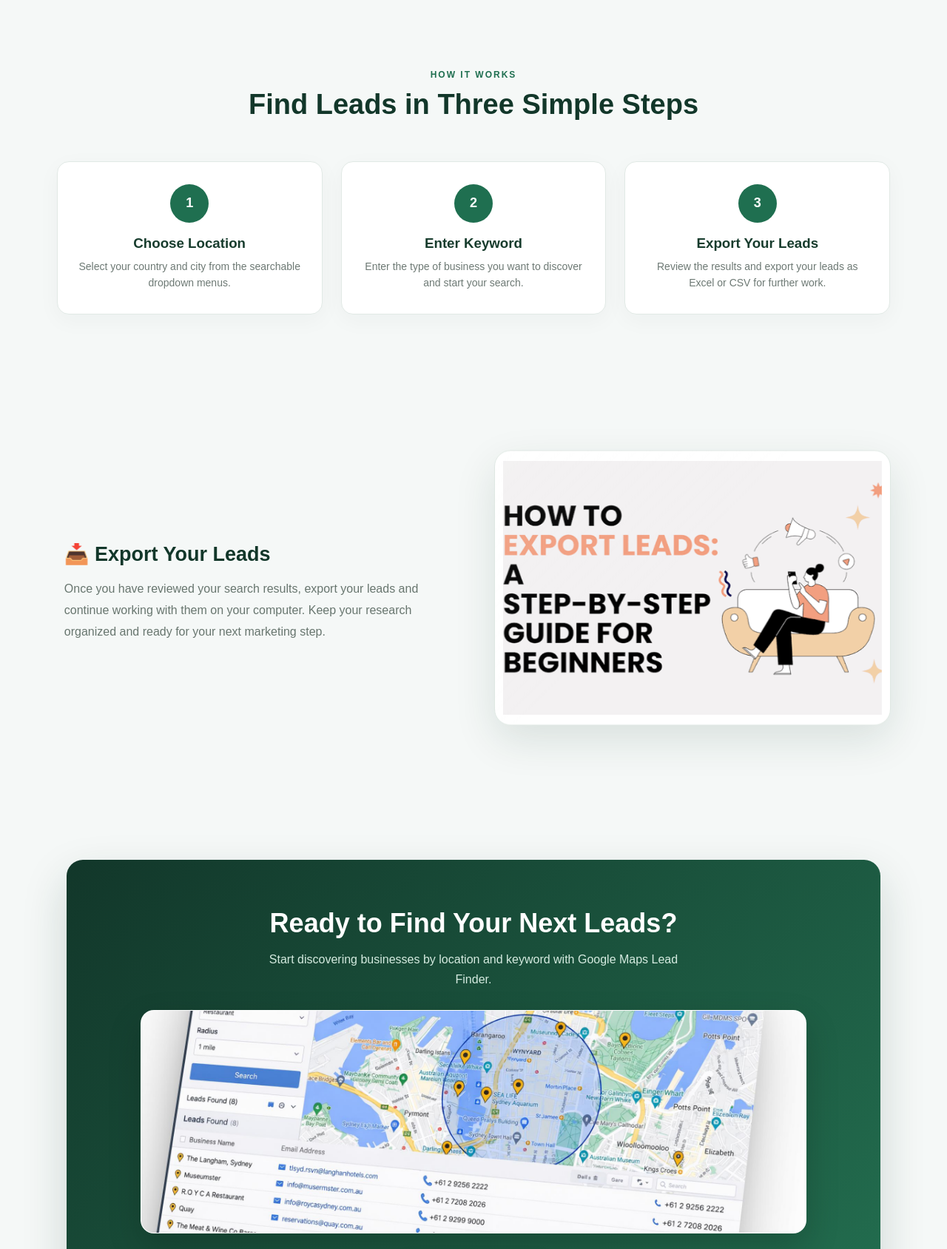
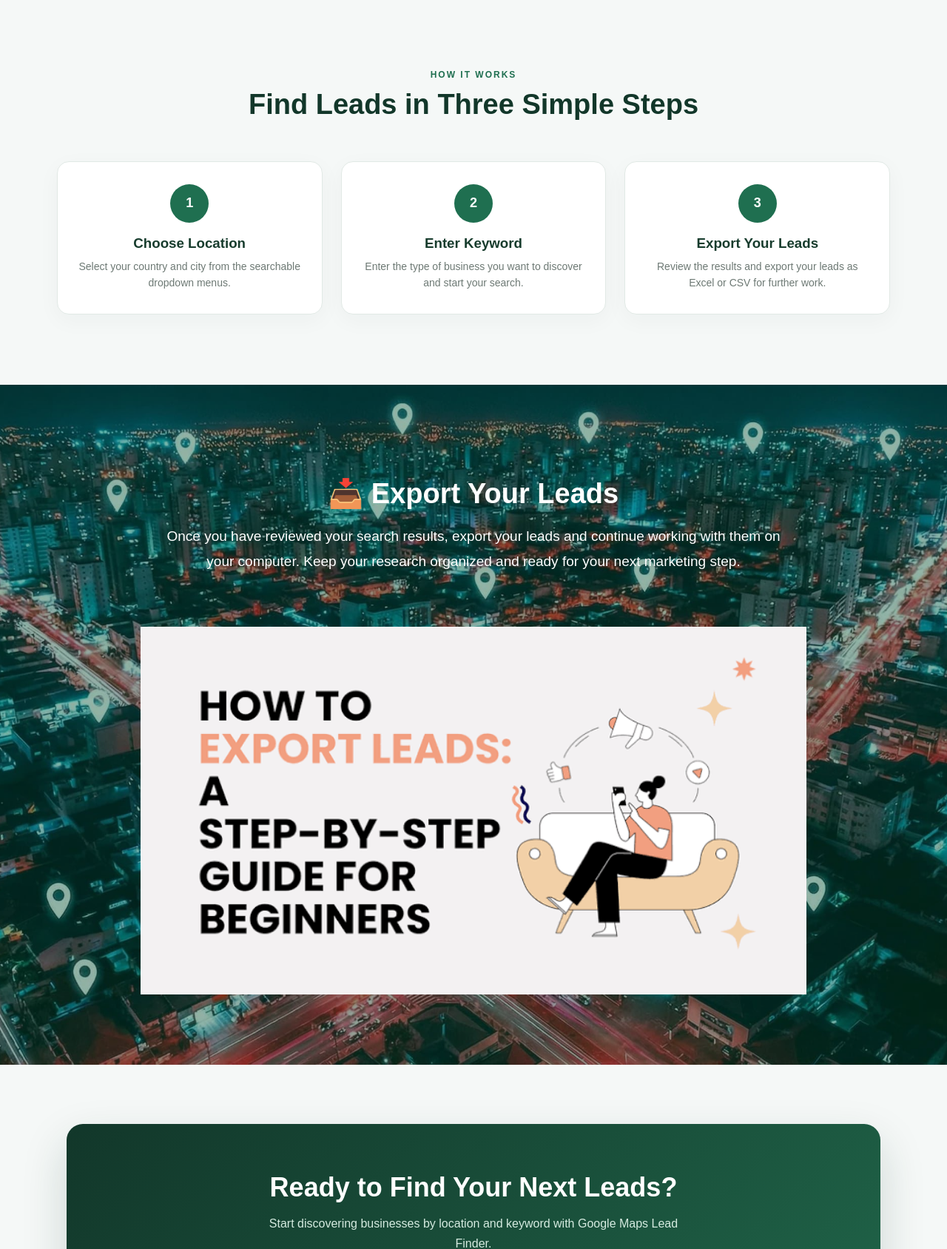
Before and after one commit to mw1438038-prog/google_maps_scraper, a Flask app: page / in a window 1280 px wide. Shown: the part 3684-5372 px from the top of the page at 74% size. Run offline with Flask 3, Linux system fonts and the light colour scheme.

Commit message:
Update export section background

```diff
--- a/templates/home.html
+++ b/templates/home.html
@@ -812,31 +812,163 @@
         font-size: 14px;
       }
       /* =====================================================
+   EXPORT YOUR LEADS
+===================================================== */
+
+      .export-section {
+        position: relative;
+        width: 100%;
+
+        background-image: url("/static/images/home-bg.jpg");
+        background-position: center center;
+        background-size: cover;
+        background-repeat: no-repeat;
+
+        overflow: hidden;
+      }
+
+      /* =====================================================
+   GREEN OVERLAY - SAME STYLE AS HOME
+===================================================== */
+
+      .export-section::before {
+        content: "";
+
+        position: absolute;
+        inset: 0;
+
+        background: rgba(0, 80, 50, 0.42);
+
+        z-index: 0;
+        pointer-events: none;
+      }
+
+      /* =====================================================
+   EXPORT CONTENT
+===================================================== */
+
+      .export-content {
+        position: relative;
+        z-index: 1;
+
+        width: 100%;
+
+        display: flex;
+        flex-direction: column;
+        align-items: center;
+      }
+
+      /* =====================================================
+   EXPORT TEXT
+===================================================== */
+
+      .export-text {
+        width: 100%;
+        max-width: 950px;
+
+        text-align: center;
+
+        margin: 0 auto 40px;
+
+        padding: 30px 35px;
+
+        background: transparent;
+      }
+
+      .export-text h3 {
+        color: #ffffff;
+
+        font-size: 38px;
+        font-weight: 800;
+
+        margin: 0 0 18px;
+
+        line-height: 1.2;
+      }
+
+      .export-text p {
+        color: #ffffff;
+
+        font-size: 19px;
+        font-weight: 400;
+
+        line-height: 1.8;
+
+        margin: 0 auto;
+
+        max-width: 850px;
+      }
+
+      /* =====================================================
    EXPORT IMAGE
 ===================================================== */
 
-      .export-image {
-        min-height: 300px;
+      .export-image-only {
+        position: relative;
+        z-index: 1;
+
+        width: 100%;
+
         display: flex;
+
+        justify-content: center;
         align-items: center;
-        justify-content: center;
-        overflow: hidden;
-        background: #ffffff;
-        padding: 20px;
-      }
-
-      .export-section-image {
-        width: 85%;
+      }
+
+      .export-image-only img {
+        width: 100%;
+        max-width: 900px;
+
         height: auto;
-        max-height: 280px;
+
+        display: block;
+
         object-fit: contain;
-        object-position: center;
-        display: block;
-
-        transform: none !important;
-        animation: none !important;
-      }
-
+
+        border: none;
+
+        box-shadow: none;
+
+        background: transparent;
+
+        padding: 0;
+
+        margin: 0 auto;
+      }
+
+      /* =====================================================
+   MOBILE
+===================================================== */
+
+      @media (max-width: 650px) {
+        .export-text {
+          margin-bottom: 28px;
+
+          padding: 22px 18px;
+        }
+
+        .export-text h3 {
+          font-size: 28px;
+          line-height: 1.25;
+
+          margin-bottom: 14px;
+        }
+
+        .export-text p {
+          font-size: 16px;
+          line-height: 1.7;
+        }
+
+        .export-image-only {
+          width: 100%;
+        }
+
+        .export-image-only img {
+          width: 100%;
+          max-width: 100%;
+          height: auto;
+        }
+      }
       /* =====================================================
          CTA
       ===================================================== */
@@ -1427,7 +1559,6 @@
         </div>
       </div>
     </section>
-
     <!-- =====================================================
      HOW IT WORKS
 ====================================================== -->
@@ -1482,8 +1613,8 @@
 
     <section class="section export-section">
       <div class="section-inner">
-        <div class="image-content-grid reverse">
-          <div class="content-text">
+        <div class="export-content">
+          <div class="export-text">
             <h3>📥 Export Your Leads</h3>
 
             <p>
@@ -1493,17 +1624,15 @@
             </p>
           </div>
 
-          <div class="section-image-wrap export-image">
+          <div class="export-image-only">
             <img
               src="{{ url_for('static', filename='images/lead-finder.jpg') }}"
               alt="Lead Finder results and business leads"
-              class="section-image"
             />
           </div>
         </div>
       </div>
     </section>
-
     <!-- =====================================================
          CTA
     ====================================================== -->
```
Lines whose indentation alone changed are shown as unchanged.
